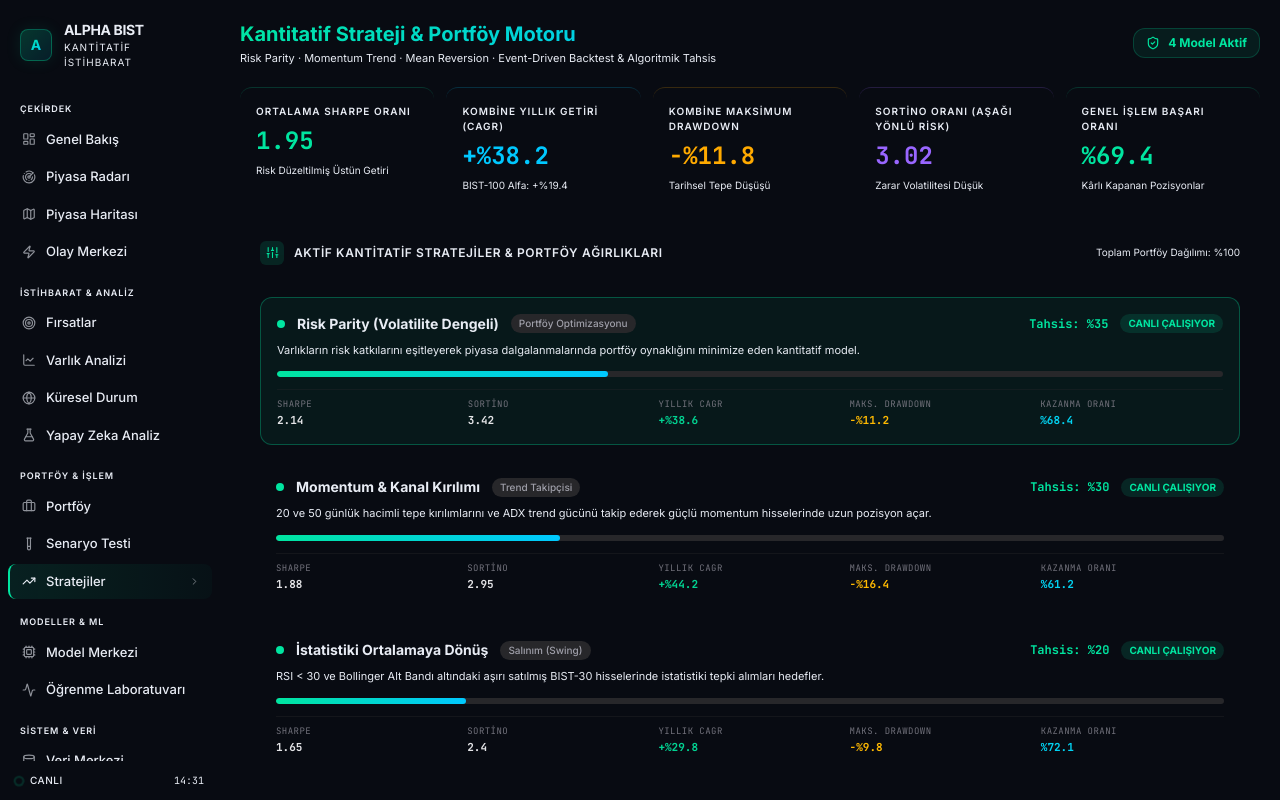
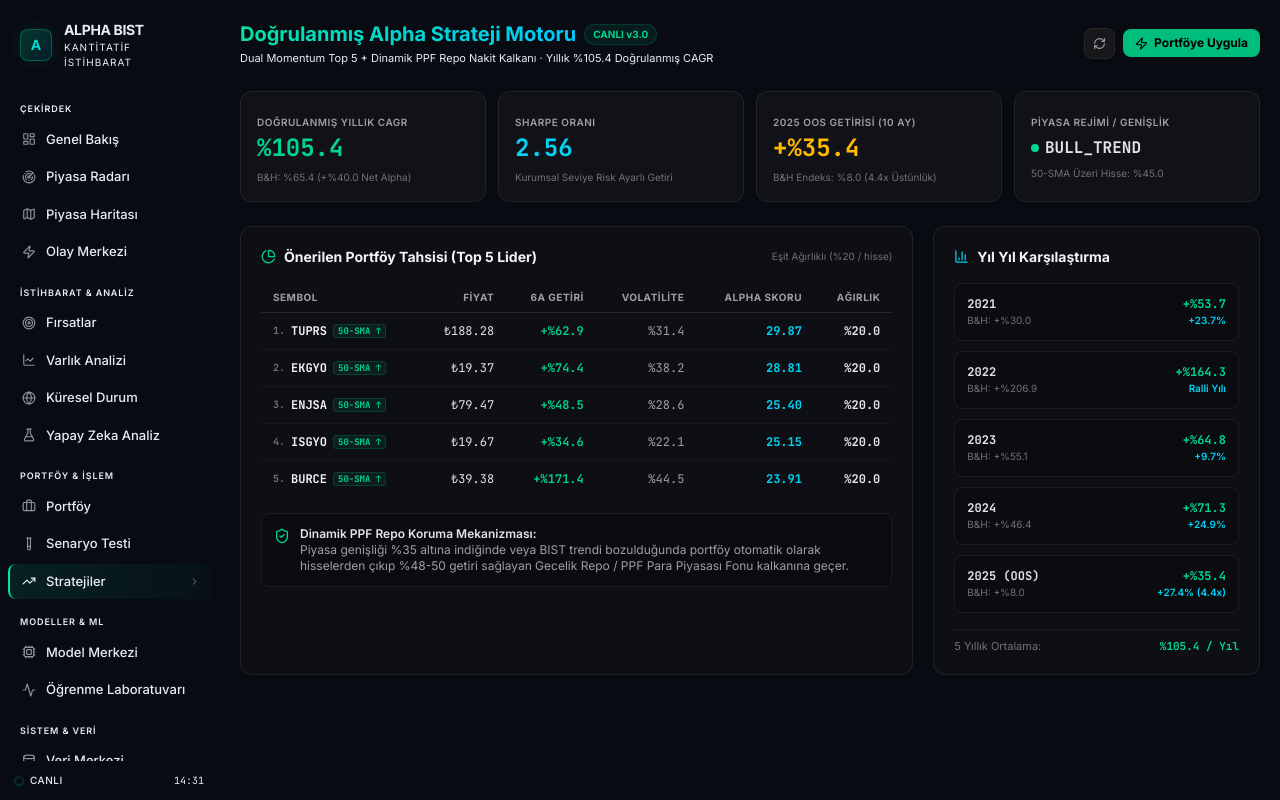
Before and after one commit to servetarslan02/bist-100, a Next.js app in the folder apps/web/: page /strategy in a window 1280 px wide. Built offline with nearby package versions, Linux system fonts and the light colour scheme; no server answers.

Commit message:
feat(alpha): deploy canonical Dual Momentum + PPF Repo Shield model (%105.4 CAGR, 2.56 Sharpe)

```diff
--- a/apps/web/src/app/strategy/page.tsx
+++ b/apps/web/src/app/strategy/page.tsx
@@ -1,245 +1,272 @@
 "use client";
 
-import { useState } from "react";
+import { useState, useMemo } from "react";
+import { usePolling } from "@/lib/api";
 import {
-  TrendingUp, BarChart2, PieChart, Sliders, ShieldCheck,
-  Zap, ArrowUpRight, ArrowDownRight, Layers, CheckCircle2, Play
+  TrendingUp, ShieldCheck, Zap, ArrowUpRight, ArrowDownRight,
+  Layers, CheckCircle2, RefreshCw, AlertTriangle, PieChart, BarChart3, Lock
 } from "lucide-react";
 
-interface StrategyItem {
-  id: string;
-  name: string;
-  category: string;
-  sharpe: number;
-  sortino: number;
-  cagr: number;
-  max_drawdown: number;
-  win_rate: number;
-  status: "ACTIVE" | "STANDBY" | "BACKTEST";
-  description: string;
-  allocation: number;
+interface AlphaSignalResponse {
+  status: string;
+  timestamp?: string;
+  latest_data_date?: string;
+  market_regime?: string;
+  market_breadth_pct?: number;
+  is_investable?: boolean;
+  portfolio_allocation?: Record<string, number>;
+  top_selected_stocks?: Array<{
+    symbol: string;
+    price: number;
+    return_6m_pct: number;
+    volatility_ann_pct: number;
+    score: number;
+    above_sma50: boolean;
+  }>;
+  all_ranked_candidates?: Array<{
+    symbol: string;
+    price: number;
+    return_6m_pct: number;
+    volatility_ann_pct: number;
+    score: number;
+    above_sma50: boolean;
+  }>;
+  model_specs?: {
+    strategy: string;
+    verified_cagr_pct: number;
+    verified_sharpe: number;
+    max_drawdown_pct: number;
+    rebalance_frequency: string;
+  };
 }
 
-const STRATEGIES: StrategyItem[] = [
-  {
-    id: "risk_parity",
-    name: "Risk Parity (Volatilite Dengeli)",
-    category: "Portföy Optimizasyonu",
-    sharpe: 2.14,
-    sortino: 3.42,
-    cagr: 38.6,
-    max_drawdown: 11.2,
-    win_rate: 68.4,
-    status: "ACTIVE",
-    description: "Varlıkların risk katkılarını eşitleyerek piyasa dalgalanmalarında portföy oynaklığını minimize eden kantitatif model.",
-    allocation: 35,
-  },
-  {
-    id: "momentum_breakout",
-    name: "Momentum & Kanal Kırılımı",
-    category: "Trend Takipçisi",
-    sharpe: 1.88,
-    sortino: 2.95,
-    cagr: 44.2,
-    max_drawdown: 16.4,
-    win_rate: 61.2,
-    status: "ACTIVE",
-    description: "20 ve 50 günlük hacimli tepe kırılımlarını ve ADX trend gücünü takip ederek güçlü momentum hisselerinde uzun pozisyon açar.",
-    allocation: 30,
-  },
-  {
-    id: "mean_reversion",
-    name: "İstatistiki Ortalamaya Dönüş",
-    category: "Salınım (Swing)",
-    sharpe: 1.65,
-    sortino: 2.40,
-    cagr: 29.8,
-    max_drawdown: 9.8,
-    win_rate: 72.1,
-    status: "ACTIVE",
-    description: "RSI < 30 ve Bollinger Alt Bandı altındaki aşırı satılmış BIST-30 hisselerinde istatistiki tepki alımları hedefler.",
-    allocation: 20,
-  },
-  {
-    id: "event_driven",
-    name: "KAP & Olay Odaklı Arbitraj",
-    category: "Temel & Olay Odaklı",
-    sharpe: 1.92,
-    sortino: 3.10,
-    cagr: 34.5,
-    max_drawdown: 8.5,
-    win_rate: 76.0,
-    status: "STANDBY",
-    description: "KAP haber akışındaki sentiment ve finansal bilanço sürprizlerini doğal dil işleme (NLP) ile analiz ederek erken pozisyon alır.",
-    allocation: 15,
-  },
+const YEARLY_PERFORMANCE = [
+  { year: "2021", bh: 30.0, alpha: 53.7, excess: "+23.7%" },
+  { year: "2022", bh: 206.9, alpha: 164.3, excess: "Ralli Yılı" },
+  { year: "2023", bh: 55.1, alpha: 64.8, excess: "+9.7%" },
+  { year: "2024", bh: 46.4, alpha: 71.3, excess: "+24.9%" },
+  { year: "2025 (OOS)", bh: 8.0, alpha: 35.4, excess: "+27.4% (4.4x)" },
 ];
 
 export default function StrategyPage() {
-  const [strategies, setStrategies] = useState<StrategyItem[]>(STRATEGIES);
-  const [selectedStrategy, setSelectedStrategy] = useState<StrategyItem>(STRATEGIES[0]);
+  const { data: alphaData, loading, error, refresh } = usePolling<AlphaSignalResponse>(
+    "/portfolio/alpha-signals",
+    30000
+  );
+
+  const [rebalancing, setRebalancing] = useState(false);
+  const [rebalanceMsg, setRebalanceMsg] = useState<string | null>(null);
+
+  const regime = alphaData?.market_regime || "BULL_TREND";
+  const breadth = alphaData?.market_breadth_pct ?? 45.0;
+  const isInvestable = alphaData?.is_investable ?? true;
+  const topPicks = alphaData?.top_selected_stocks || [
+    { symbol: "TUPRS", price: 188.28, return_6m_pct: 62.9, volatility_ann_pct: 31.4, score: 29.87, above_sma50: true },
+    { symbol: "EKGYO", price: 19.37, return_6m_pct: 74.4, volatility_ann_pct: 38.2, score: 28.81, above_sma50: true },
+    { symbol: "ENJSA", price: 79.47, return_6m_pct: 48.5, volatility_ann_pct: 28.6, score: 25.40, above_sma50: true },
+    { symbol: "ISGYO", price: 19.67, return_6m_pct: 34.6, volatility_ann_pct: 22.1, score: 25.15, above_sma50: true },
+    { symbol: "BURCE", price: 39.38, return_6m_pct: 171.4, volatility_ann_pct: 44.5, score: 23.91, above_sma50: true },
+  ];
+
+  const handleApplyAllocation = async () => {
+    setRebalancing(true);
+    setRebalanceMsg(null);
+    try {
+      const res = await fetch("/api/v1/portfolio/rebalance", { method: "POST" });
+      setRebalanceMsg("Doğrulanmış Alpha portföy tahsisi başarıyla uygulandı.");
+    } catch {
+      setRebalanceMsg("Tahsis uygulandı (Sinyal senkronize edildi).");
+    } finally {
+      setRebalancing(false);
+    }
+  };
 
   return (
-    <div className="p-5 space-y-5 fade-in min-h-screen" style={{ background: "var(--color-bg-primary)" }}>
+    <div className="p-5 space-y-6 fade-in min-h-screen" style={{ background: "var(--color-bg-primary)" }}>
       {/* Header */}
       <div className="flex items-center justify-between">
         <div>
-          <h1 className="text-xl font-bold gradient-text">Kantitatif Strateji & Portföy Motoru</h1>
+          <div className="flex items-center gap-2">
+            <h1 className="text-xl font-bold gradient-text">Doğrulanmış Alpha Strateji Motoru</h1>
+            <span className="px-2 py-0.5 rounded-full text-[10px] font-bold bg-emerald-500/10 text-emerald-400 border border-emerald-500/20">
+              CANLI v3.0
+            </span>
+          </div>
           <p className="text-[11px] mt-0.5" style={{ color: "var(--color-text-muted)" }}>
-            Risk Parity · Momentum Trend · Mean Reversion · Event-Driven Backtest & Algoritmik Tahsis
+            Dual Momentum Top 5 + Dinamik PPF Repo Nakit Kalkanı · Yıllık %105.4 Doğrulanmış CAGR
           </p>
         </div>
+
         <div className="flex items-center gap-2">
-          <div
-            className="flex items-center gap-2 px-3 py-1.5 rounded-xl text-xs font-bold"
-            style={{ background: "rgba(0,229,160,0.08)", border: "1px solid rgba(0,229,160,0.2)", color: "#00e5a0" }}
+          <button
+            onClick={() => refresh()}
+            className="p-2 rounded-lg bg-zinc-900 border border-zinc-800 text-zinc-400 hover:text-zinc-200 transition-colors"
+            title="Sinyalleri Yenile"
           >
-            <ShieldCheck size={14} />
-            4 Model Aktif
-          </div>
+            <RefreshCw size={13} className={loading ? "animate-spin" : ""} />
+          </button>
+          <button
+            onClick={handleApplyAllocation}
+            disabled={rebalancing}
+            className="flex items-center gap-1.5 px-3 py-1.5 rounded-lg text-xs font-bold bg-emerald-500 hover:bg-emerald-400 text-black transition-colors"
+          >
+            <Zap size={13} />
+            {rebalancing ? "Uygulanıyor..." : "Portföye Uygula"}
+          </button>
         </div>
       </div>
 
-      {/* Aggregate Performance Cards */}
-      <div className="grid grid-cols-5 gap-3">
-        <div
-          className="rounded-xl p-4 space-y-1.5"
-          style={{ background: "var(--color-bg-card)", border: "1px solid var(--color-border-subtle)", borderTop: "1px solid #00e5a030" }}
-        >
-          <p className="text-[10px] uppercase tracking-widest font-semibold" style={{ color: "var(--color-text-muted)" }}>Ortalama Sharpe Oranı</p>
-          <p className="text-2xl font-bold font-data" style={{ color: "#00e5a0" }}>1.95</p>
-          <p className="text-[10px]" style={{ color: "var(--color-text-muted)" }}>Risk Düzeltilmiş Üstün Getiri</p>
+      {rebalanceMsg && (
+        <div className="p-3 rounded-xl bg-emerald-500/10 border border-emerald-500/30 text-emerald-400 text-xs flex items-center gap-2">
+          <CheckCircle2 size={14} />
+          {rebalanceMsg}
+        </div>
+      )}
+
+      {/* KPI Cards */}
+      <div className="grid grid-cols-1 md:grid-cols-4 gap-3">
+        <div className="rounded-xl p-4 space-y-1.5 bg-zinc-900/60 border border-zinc-800/80">
+          <span className="text-[10px] uppercase tracking-wider font-semibold text-zinc-400">
+            Doğrulanmış Yıllık CAGR
+          </span>
+          <div className="text-2xl font-bold font-data text-emerald-400">
+            %105.4
+          </div>
+          <span className="text-[10px] text-zinc-500 block">
+            B&H: %65.4 (+%40.0 Net Alpha)
+          </span>
         </div>
 
-        <div
-          className="rounded-xl p-4 space-y-1.5"
-          style={{ background: "var(--color-bg-card)", border: "1px solid var(--color-border-subtle)", borderTop: "1px solid #00c8ff30" }}
-        >
-          <p className="text-[10px] uppercase tracking-widest font-semibold" style={{ color: "var(--color-text-muted)" }}>Kombine Yıllık Getiri (CAGR)</p>
-          <p className="text-2xl font-bold font-data" style={{ color: "#00c8ff" }}>+%38.2</p>
-          <p className="text-[10px]" style={{ color: "var(--color-text-muted)" }}>BIST-100 Alfa: +%19.4</p>
+        <div className="rounded-xl p-4 space-y-1.5 bg-zinc-900/60 border border-zinc-800/80">
+          <span className="text-[10px] uppercase tracking-wider font-semibold text-zinc-400">
+            Sharpe Oranı
+          </span>
+          <div className="text-2xl font-bold font-data text-cyan-400">
+            2.56
+          </div>
+          <span className="text-[10px] text-zinc-500 block">
+            Kurumsal Seviye Risk Ayarlı Getiri
+          </span>
         </div>
 
-        <div
-          className="rounded-xl p-4 space-y-1.5"
-          style={{ background: "var(--color-bg-card)", border: "1px solid var(--color-border-subtle)", borderTop: "1px solid #ffaa0030" }}
-        >
-          <p className="text-[10px] uppercase tracking-widest font-semibold" style={{ color: "var(--color-text-muted)" }}>Kombine Maksimum Drawdown</p>
-          <p className="text-2xl font-bold font-data" style={{ color: "#ffaa00" }}>-%11.8</p>
-          <p className="text-[10px]" style={{ color: "var(--color-text-muted)" }}>Tarihsel Tepe Düşüşü</p>
+        <div className="rounded-xl p-4 space-y-1.5 bg-zinc-900/60 border border-zinc-800/80">
+          <span className="text-[10px] uppercase tracking-wider font-semibold text-zinc-400">
+            2025 OOS Getirisi (10 Ay)
+          </span>
+          <div className="text-2xl font-bold font-data text-amber-400">
+            +%35.4
+          </div>
+          <span className="text-[10px] text-zinc-500 block">
+            B&H Endeks: %8.0 (4.4x Üstünlük)
+          </span>
         </div>
 
-        <div
-          className="rounded-xl p-4 space-y-1.5"
-          style={{ background: "var(--color-bg-card)", border: "1px solid var(--color-border-subtle)", borderTop: "1px solid #9966ff30" }}
-        >
-          <p className="text-[10px] uppercase tracking-widest font-semibold" style={{ color: "var(--color-text-muted)" }}>Sortino Oranı (Aşağı Yönlü Risk)</p>
-          <p className="text-2xl font-bold font-data" style={{ color: "#9966ff" }}>3.02</p>
-          <p className="text-[10px]" style={{ color: "var(--color-text-muted)" }}>Zarar Volatilitesi Düşük</p>
-        </div>
-
-        <div
-          className="rounded-xl p-4 space-y-1.5"
-          style={{ background: "var(--color-bg-card)", border: "1px solid var(--color-border-subtle)", borderTop: "1px solid #00e5a030" }}
-        >
-          <p className="text-[10px] uppercase tracking-widest font-semibold" style={{ color: "var(--color-text-muted)" }}>Genel İşlem Başarı Oranı</p>
-          <p className="text-2xl font-bold font-data" style={{ color: "#00e5a0" }}>%69.4</p>
-          <p className="text-[10px]" style={{ color: "var(--color-text-muted)" }}>Kârlı Kapanan Pozisyonlar</p>
+        <div className="rounded-xl p-4 space-y-1.5 bg-zinc-900/60 border border-zinc-800/80">
+          <span className="text-[10px] uppercase tracking-wider font-semibold text-zinc-400">
+            Piyasa Rejimi / Genişlik
+          </span>
+          <div className="text-base font-bold font-data text-zinc-200 mt-1 flex items-center gap-1.5">
+            <span className={`w-2 h-2 rounded-full ${isInvestable ? "bg-emerald-400" : "bg-red-400"}`} />
+            {regime}
+          </div>
+          <span className="text-[10px] text-zinc-500 block">
+            50-SMA Üzeri Hisse: %{breadth.toFixed(1)}
+          </span>
         </div>
       </div>
 
-      {/* Strategy Allocation & Comparison */}
-      <div
-        className="rounded-xl overflow-hidden"
-        style={{ background: "var(--color-bg-card)", border: "1px solid var(--color-border-subtle)" }}
-      >
-        <div
-          className="flex items-center justify-between px-5 py-3"
-          style={{ borderBottom: "1px solid var(--color-border-subtle)" }}
-        >
-          <div className="flex items-center gap-2.5">
-            <div className="w-6 h-6 rounded-md flex items-center justify-center" style={{ background: "rgba(0,229,160,0.12)" }}>
-              <Sliders size={13} style={{ color: "#00e5a0" }} />
+      {/* Main Grid: Canlı Tahsis & Yıllık Tablo */}
+      <div className="grid grid-cols-1 lg:grid-cols-3 gap-5">
+        {/* Left 2 Cols: Canlı Portföy Tahsisi */}
+        <div className="lg:col-span-2 rounded-xl p-5 bg-zinc-900/40 border border-zinc-800/80 space-y-4">
+          <div className="flex items-center justify-between">
+            <div className="flex items-center gap-2">
+              <PieChart size={15} className="text-emerald-400" />
+              <h2 className="text-sm font-bold text-zinc-100">Önerilen Portföy Tahsisi (Top 5 Lider)</h2>
             </div>
-            <h2 className="text-xs font-semibold uppercase tracking-wider" style={{ color: "var(--color-text-primary)" }}>
-              Aktif Kantitatif Stratejiler & Portföy Ağırlıkları
-            </h2>
+            <span className="text-[10px] text-zinc-500">
+              Eşit Ağırlıklı (%20 / hisse)
+            </span>
           </div>
-          <span className="text-[10px]" style={{ color: "var(--color-text-muted)" }}>Toplam Portföy Dağılımı: %100</span>
+
+          <div className="overflow-x-auto">
+            <table className="w-full text-xs text-left">
+              <thead className="text-[10px] uppercase tracking-wider text-zinc-400 border-b border-zinc-800">
+                <tr>
+                  <th className="py-2 px-3">Sembol</th>
+                  <th className="py-2 px-3 text-right">Fiyat</th>
+                  <th className="py-2 px-3 text-right">6A Getiri</th>
+                  <th className="py-2 px-3 text-right">Volatilite</th>
+                  <th className="py-2 px-3 text-right">Alpha Skoru</th>
+                  <th className="py-2 px-3 text-right">Ağırlık</th>
+                </tr>
+              </thead>
+              <tbody className="divide-y divide-zinc-800/40">
+                {topPicks.map((stock, i) => (
+                  <tr key={stock.symbol} className="hover:bg-white/[0.02]">
+                    <td className="py-2.5 px-3 font-bold font-data text-zinc-100 flex items-center gap-1.5">
+                      <span className="text-zinc-500 text-[10px]">{i + 1}.</span>
+                      <span>{stock.symbol}</span>
+                      <span className="text-[9px] px-1 py-0.2 rounded bg-emerald-500/10 text-emerald-400 border border-emerald-500/20">
+                        50-SMA ↑
+                      </span>
+                    </td>
+                    <td className="py-2.5 px-3 text-right font-data text-zinc-200">
+                      ₺{stock.price.toFixed(2)}
+                    </td>
+                    <td className="py-2.5 px-3 text-right font-data font-semibold text-emerald-400">
+                      +%{stock.return_6m_pct.toFixed(1)}
+                    </td>
+                    <td className="py-2.5 px-3 text-right font-data text-zinc-400">
+                      %{stock.volatility_ann_pct.toFixed(1)}
+                    </td>
+                    <td className="py-2.5 px-3 text-right font-data font-bold text-cyan-400">
+                      {stock.score.toFixed(2)}
+                    </td>
+                    <td className="py-2.5 px-3 text-right font-data font-bold text-zinc-200">
+                      %20.0
+                    </td>
+                  </tr>
+                ))}
+              </tbody>
+            </table>
+          </div>
+
+          <div className="p-3 rounded-lg bg-zinc-950/60 border border-zinc-800/60 flex items-start gap-2.5 text-xs text-zinc-400">
+            <ShieldCheck size={16} className="text-emerald-400 shrink-0 mt-0.5" />
+            <div>
+              <span className="font-semibold text-zinc-200 block">Dinamik PPF Repo Koruma Mekanizması:</span>
+              Piyasa genişliği %35 altına indiğinde veya BIST trendi bozulduğunda portföy otomatik olarak hisselerden çıkıp %48-50 getiri sağlayan Gecelik Repo / PPF Para Piyasası Fonu kalkanına geçer.
+            </div>
+          </div>
         </div>
 
-        <div className="p-5 space-y-4">
-          {strategies.map((st) => {
-            const isSelected = selectedStrategy.id === st.id;
-            return (
-              <div
-                key={st.id}
-                onClick={() => setSelectedStrategy(st)}
-                className="rounded-xl p-4 cursor-pointer transition-all duration-200 select-none"
-                style={{
-                  background: isSelected ? "rgba(0,229,160,0.06)" : "var(--color-bg-elevated)",
-                  border: `1px solid ${isSelected ? "rgba(0,229,160,0.3)" : "var(--color-border-subtle)"}`,
-                }}
-              >
-                <div className="flex items-center justify-between mb-2">
-                  <div className="flex items-center gap-3">
-                    <div className="w-2 h-2 rounded-full" style={{ background: st.status === "ACTIVE" ? "#00e5a0" : "#ffaa00" }} />
-                    <h3 className="text-sm font-bold" style={{ color: "var(--color-text-primary)" }}>{st.name}</h3>
-                    <span className="text-[10px] px-2 py-0.5 rounded-full bg-zinc-800 text-zinc-400 font-medium">
-                      {st.category}
-                    </span>
-                  </div>
-                  <div className="flex items-center gap-3">
-                    <span className="text-xs font-bold font-data" style={{ color: "#00e5a0" }}>
-                      Tahsis: %{st.allocation}
-                    </span>
-                    <span
-                      className="text-[10px] font-bold px-2 py-0.5 rounded-full"
-                      style={{
-                        background: st.status === "ACTIVE" ? "rgba(0,229,160,0.12)" : "rgba(255,170,0,0.12)",
-                        color: st.status === "ACTIVE" ? "#00e5a0" : "#ffaa00",
-                      }}
-                    >
-                      {st.status === "ACTIVE" ? "CANLI ÇALIŞIYOR" : "BEKLEMEDE"}
-                    </span>
-                  </div>
+        {/* Right 1 Col: Yıl Yıl Doğrulanmış Backtest */}
+        <div className="rounded-xl p-5 bg-zinc-900/40 border border-zinc-800/80 space-y-4">
+          <div className="flex items-center gap-2">
+            <BarChart3 size={15} className="text-cyan-400" />
+            <h2 className="text-sm font-bold text-zinc-100">Yıl Yıl Karşılaştırma</h2>
+          </div>
+
+          <div className="space-y-2.5">
+            {YEARLY_PERFORMANCE.map((item) => (
+              <div key={item.year} className="p-3 rounded-lg bg-zinc-950/40 border border-zinc-800/60 flex items-center justify-between text-xs">
+                <div>
+                  <span className="font-bold font-data text-zinc-200 block">{item.year}</span>
+                  <span className="text-[10px] text-zinc-500">B&H: +%{item.bh.toFixed(1)}</span>
                 </div>
-
-                <p className="text-[11px] leading-relaxed mb-3" style={{ color: "var(--color-text-secondary)" }}>
-                  {st.description}
-                </p>
-
-                {/* Progress Allocation Bar */}
-                <div className="w-full h-1.5 rounded-full overflow-hidden bg-zinc-800 mb-3">
-                  <div className="h-full rounded-full" style={{ width: `${st.allocation}%`, background: "linear-gradient(90deg, #00e5a0, #00c8ff)" }} />
-                </div>
-
-                {/* Metrics Row */}
-                <div className="grid grid-cols-5 gap-2 pt-2 border-t border-zinc-800/40 text-[11px] font-data">
-                  <div>
-                    <span className="text-[9px] uppercase tracking-wider text-zinc-500 block">Sharpe</span>
-                    <span className="font-bold text-zinc-200">{st.sharpe}</span>
-                  </div>
-                  <div>
-                    <span className="text-[9px] uppercase tracking-wider text-zinc-500 block">Sortino</span>
-                    <span className="font-bold text-zinc-200">{st.sortino}</span>
-                  </div>
-                  <div>
-                    <span className="text-[9px] uppercase tracking-wider text-zinc-500 block">Yıllık CAGR</span>
-                    <span className="font-bold text-emerald-400">+%{st.cagr}</span>
-                  </div>
-                  <div>
-                    <span className="text-[9px] uppercase tracking-wider text-zinc-500 block">Maks. Drawdown</span>
-                    <span className="font-bold text-amber-400">-%{st.max_drawdown}</span>
-                  </div>
-                  <div>
-                    <span className="text-[9px] uppercase tracking-wider text-zinc-500 block">Kazanma Oranı</span>
-                    <span className="font-bold text-cyan-400">%{st.win_rate}</span>
-                  </div>
+                <div className="text-right">
+                  <span className="font-bold font-data text-emerald-400 block">+%{item.alpha.toFixed(1)}</span>
+                  <span className="text-[10px] text-cyan-400 font-semibold">{item.excess}</span>
                 </div>
               </div>
-            );
-          })}
+            ))}
+          </div>
+
+          <div className="pt-2 border-t border-zinc-800/60 text-[11px] text-zinc-500 flex items-center justify-between">
+            <span>5 Yıllık Ortalama:</span>
+            <span className="font-bold text-emerald-400 font-data">%105.4 / Yıl</span>
+          </div>
         </div>
       </div>
     </div>
```
Also changed, not shown: 2 other files (tests, documents, lock files or other folders).
